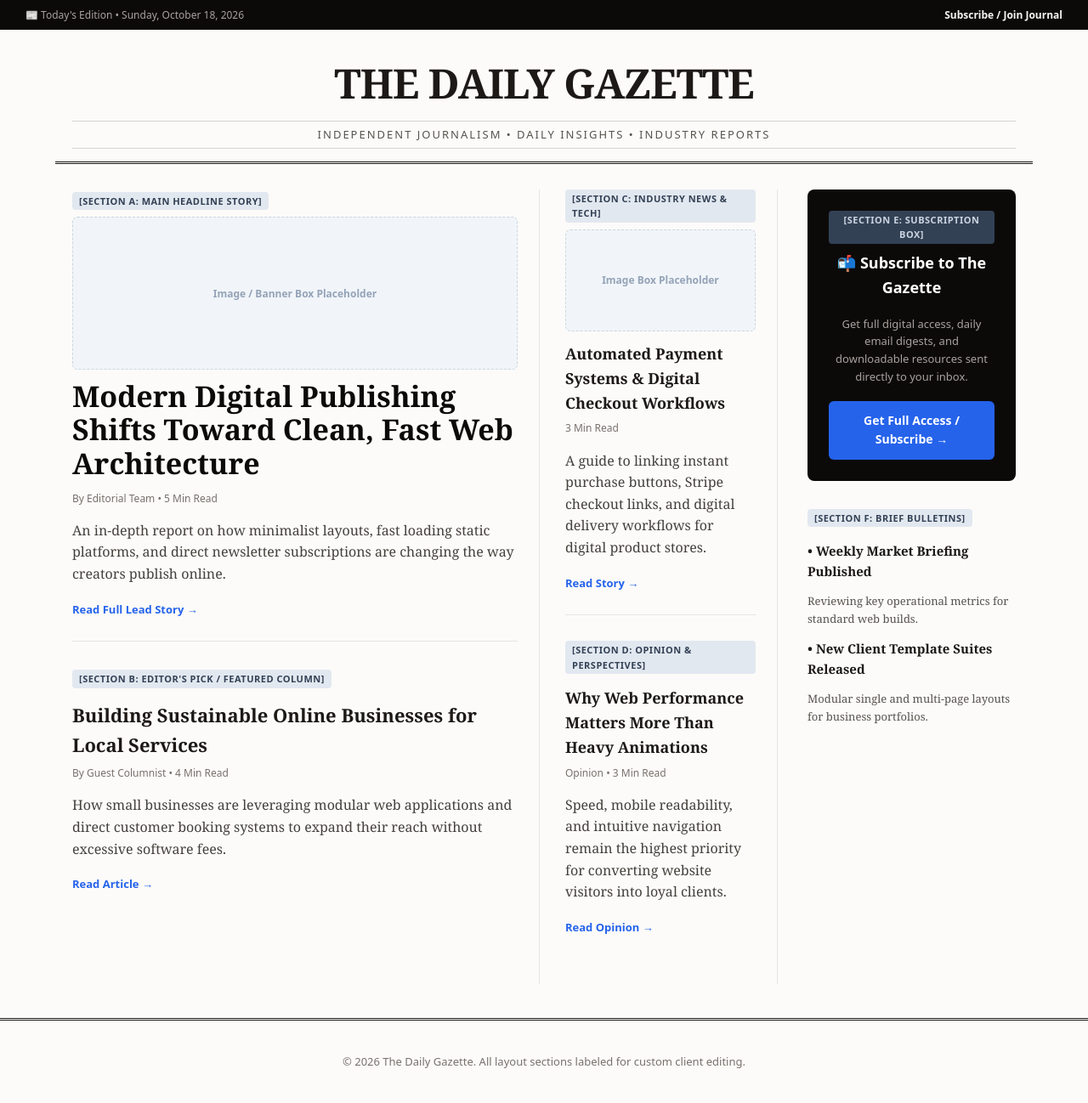
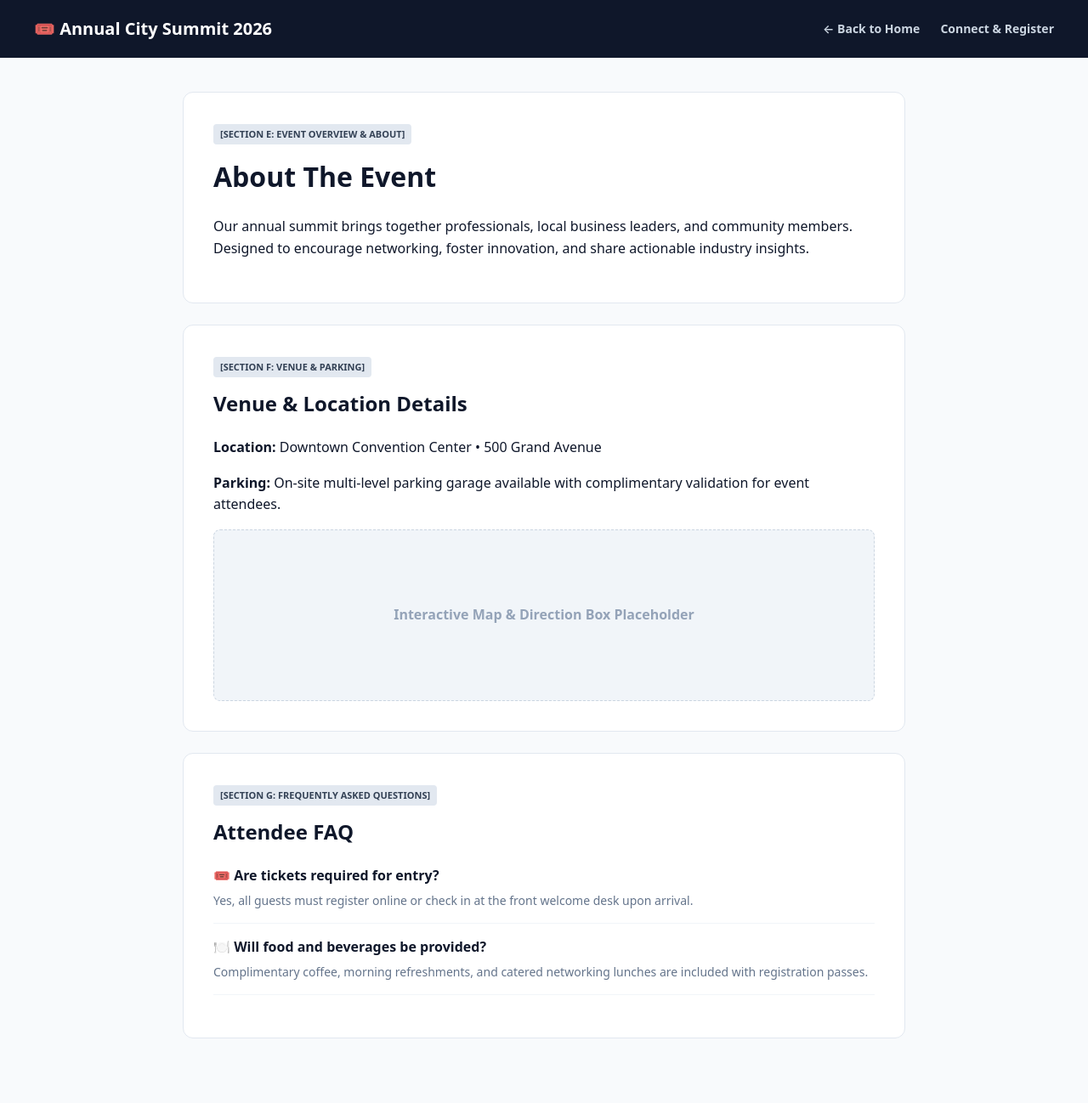
Before and after one commit to jessicamjaynes-bit/Personal-Blog_Site.Example, a plain HTML site: page index.html in a window 1280 px wide. Shown: the whole page at 85% size. After the commit the page ends 1262 px from the top, so only its background shows below. Drawn offline with Linux system fonts and the light colour scheme.

Commit message:
index.html

```diff
--- a/index.html
+++ b/index.html
@@ -3,150 +3,70 @@
 <head>
     <meta charset="UTF-8">
     <meta name="viewport" content="width=device-width, initial-scale=1.0">
-    <title>The Daily Gazette - Newspaper & Journal</title>
+    <title>Learn More - Event Information</title>
     <style>
-        * { box-sizing: border-box; }
-        body { font-family: Georgia, 'Times New Roman', serif; margin: 0; padding: 0; color: #1c1917; background-color: #fcfbf9; line-height: 1.6; }
+        body { font-family: system-ui, -apple-system, sans-serif; margin: 0; padding: 0; color: #0f172a; background-color: #f8fafc; line-height: 1.6; }
+        header { background: #0f172a; color: white; padding: 18px 40px; display: flex; justify-content: space-between; align-items: center; }
+        .event-brand { font-size: 20px; font-weight: 800; color: #ffffff; text-decoration: none; }
+        .nav-links a { text-decoration: none; color: #cbd5e1; font-weight: 600; font-size: 14px; margin-left: 20px; }
 
-        /* CLIENT HELPER BADGE FOR EASY CUSTOMIZATION */
-        .section-label { display: inline-block; background: #e2e8f0; color: #334155; font-family: system-ui, sans-serif; font-size: 11px; font-weight: 800; padding: 2px 8px; border-radius: 4px; text-transform: uppercase; letter-spacing: 0.5px; margin-bottom: 8px; }
+        .section-label { display: inline-block; background: #e2e8f0; color: #334155; font-size: 11px; font-weight: 800; padding: 3px 8px; border-radius: 4px; text-transform: uppercase; margin-bottom: 12px; }
 
-        /* HEADER & NEWSPAPER MASTHEAD */
-        .top-bar { background: #0c0a09; color: #a8a29e; font-family: system-ui, sans-serif; font-size: 12px; padding: 8px 30px; display: flex; justify-content: space-between; align-items: center; }
-        .top-bar a { color: #f5f5f4; text-decoration: none; font-weight: 600; }
+        .container { max-width: 850px; margin: 40px auto; padding: 0 20px; }
+        .card { background: #ffffff; border: 1px solid #e2e8f0; border-radius: 12px; padding: 35px; margin-bottom: 25px; }
+        h1, h2 { color: #0f172a; margin-top: 0; }
+        .map-box { height: 200px; background: #f1f5f9; border: 1px dashed #cbd5e1; border-radius: 8px; display: flex; align-items: center; justify-content: center; color: #94a3b8; font-weight: 600; margin-top: 15px; }
 
-        header { text-align: center; border-bottom: 3px double #1c1917; padding: 25px 20px 15px 20px; max-width: 1150px; margin: 0 auto; }
-        .masthead-title { font-size: 48px; font-weight: 900; letter-spacing: -1px; margin: 0; text-transform: uppercase; font-family: 'Playfair Display', Georgia, serif; }
-        .masthead-sub { font-family: system-ui, sans-serif; font-size: 13px; color: #57534e; text-transform: uppercase; letter-spacing: 2px; margin-top: 5px; border-top: 1px solid #d6d3d1; border-bottom: 1px solid #d6d3d1; padding: 5px 0; }
-
-        /* MAIN NEWSPAPER GRID */
-        .newspaper-container { max-width: 1150px; margin: 30px auto; padding: 0 20px; display: grid; grid-template-columns: 2.2fr 1fr 1fr; gap: 30px; }
-
-        /* SECTION CARDS & COLUMNS */
-        .main-column { border-right: 1px solid #e7e5e4; padding-right: 25px; }
-        .middle-column { border-right: 1px solid #e7e5e4; padding-right: 25px; }
-        .side-column { padding-left: 5px; }
-
-        .article-card { margin-bottom: 30px; padding-bottom: 25px; border-bottom: 1px solid #e7e5e4; }
-        .article-card:last-child { border-bottom: none; }
-
-        /* HEADLINE BANNER */
-        .hero-article h1 { font-size: 34px; margin: 8px 0 12px 0; line-height: 1.15; color: #0c0a09; }
-        .meta { font-family: system-ui, sans-serif; font-size: 12px; color: #78716c; margin-bottom: 12px; }
-        .excerpt { font-size: 16px; color: #44403c; margin-bottom: 15px; }
-        .read-more { font-family: system-ui, sans-serif; font-size: 13px; font-weight: bold; color: #2563eb; text-decoration: none; }
-
-        /* UNBRANDED MEDIA PLACEHOLDER */
-        .img-box { width: 100%; height: 180px; background: #f1f5f9; border: 1px dashed #cbd5e1; border-radius: 6px; display: flex; align-items: center; justify-content: center; font-family: system-ui, sans-serif; color: #94a3b8; font-size: 12px; font-weight: 600; margin-bottom: 12px; }
-
-        /* SUBSCRIPTION PROMO BOX */
-        .subscribe-widget { background: #0c0a09; color: #ffffff; padding: 25px; border-radius: 8px; font-family: system-ui, sans-serif; text-align: center; margin-bottom: 30px; }
-        .subscribe-widget h3 { margin-top: 0; font-size: 18px; color: #ffffff; }
-        .subscribe-widget p { font-size: 13px; color: #a8a29e; margin-bottom: 18px; }
-        .btn-subscribe { display: block; width: 100%; background: #2563eb; color: #ffffff; text-decoration: none; padding: 12px; font-weight: bold; border-radius: 6px; font-size: 14px; text-align: center; box-sizing: border-box; }
-
-        footer { border-top: 3px double #1c1917; text-align: center; padding: 25px; font-family: system-ui, sans-serif; font-size: 13px; color: #78716c; margin-top: 40px; }
-
-        @media (max-width: 900px) {
-            .newspaper-container { grid-template-columns: 1fr; }
-            .main-column, .middle-column { border-right: none; padding-right: 0; }
-        }
+        .faq-item { border-bottom: 1px solid #f1f5f9; padding-bottom: 15px; margin-bottom: 15px; }
+        .faq-item h3 { margin: 0 0 5px 0; font-size: 16px; }
+        .faq-item p { margin: 0; color: #64748b; font-size: 14px; }
     </style>
 </head>
 <body>
 
-    <!-- TOP BAR WITH SUBSCRIPTION LINK -->
-    <div class="top-bar">
-        <span>📰 Today's Edition • Sunday, October 18, 2026</span>
-        <div>
-            <a href="signup.html"> Subscribe / Join Journal</a>
+    <header>
+        <a href="index.html" class="event-brand">🎟️ Annual City Summit 2026</a>
+        <div class="nav-links">
+            <a href="index.html">← Back to Home</a>
+            <a href="connect.html">Connect & Register</a>
         </div>
-    </div>
-
-    <!-- NEWSPAPER MASTHEAD -->
-    <header>
-        <h1 class="masthead-title">The Daily Gazette</h1>
-        <div class="masthead-sub">Independent Journalism • Daily Insights • Industry Reports</div>
     </header>
 
-    <div class="newspaper-container">
+    <div class="container">
 
-        <!-- ====================================================
-             [SECTION 1: MAIN HEADLINE & FEATURED STORY]
-             ==================================================== -->
-        <div class="main-column">
-            <div class="article-card hero-article">
-                <span class="section-label">[SECTION A: MAIN HEADLINE STORY]</span>
-                <div class="img-box">Image / Banner Box Placeholder</div>
-                <h1>Modern Digital Publishing Shifts Toward Clean, Fast Web Architecture</h1>
-                <div class="meta">By Editorial Team • 5 Min Read</div>
-                <p class="excerpt">An in-depth report on how minimalist layouts, fast loading static platforms, and direct newsletter subscriptions are changing the way creators publish online.</p>
-                <a href="article.html" class="read-more">Read Full Lead Story →</a>
+        <!-- [SECTION E: EVENT DETAILS & ABOUT] -->
+        <div class="card">
+            <span class="section-label">[SECTION E: EVENT OVERVIEW & ABOUT]</span>
+            <h1>About The Event</h1>
+            <p>Our annual summit brings together professionals, local business leaders, and community members. Designed to encourage networking, foster innovation, and share actionable industry insights.</p>
+        </div>
+
+        <!-- [SECTION F: VENUE & LOCATION] -->
+        <div class="card">
+            <span class="section-label">[SECTION F: VENUE & PARKING]</span>
+            <h2>Venue & Location Details</h2>
+            <p><strong>Location:</strong> Downtown Convention Center • 500 Grand Avenue</p>
+            <p><strong>Parking:</strong> On-site multi-level parking garage available with complimentary validation for event attendees.</p>
+            <div class="map-box">Interactive Map & Direction Box Placeholder</div>
+        </div>
+
+        <!-- [SECTION G: FAQ] -->
+        <div class="card">
+            <span class="section-label">[SECTION G: FREQUENTLY ASKED QUESTIONS]</span>
+            <h2>Attendee FAQ</h2>
+
+            <div class="faq-item">
+                <h3>🎟️ Are tickets required for entry?</h3>
+                <p>Yes, all guests must register online or check in at the front welcome desk upon arrival.</p>
             </div>
 
-            <div class="article-card">
-                <span class="section-label">[SECTION B: EDITOR'S PICK / FEATURED COLUMN]</span>
-                <h2 style="font-size: 22px; margin: 6px 0;">Building Sustainable Online Businesses for Local Services</h2>
-                <div class="meta">By Guest Columnist • 4 Min Read</div>
-                <p class="excerpt">How small businesses are leveraging modular web applications and direct customer booking systems to expand their reach without excessive software fees.</p>
-                <a href="article.html" class="read-more">Read Article →</a>
+            <div class="faq-item">
+                <h3>🍽️ Will food and beverages be provided?</h3>
+                <p>Complimentary coffee, morning refreshments, and catered networking lunches are included with registration passes.</p>
             </div>
-        </div>
-
-
-        <!-- ====================================================
-             [SECTION 2: SECONDARY STORIES & OPINION]
-             ==================================================== -->
-        <div class="middle-column">
-            <div class="article-card">
-                <span class="section-label">[SECTION C: INDUSTRY NEWS & TECH]</span>
-                <div class="img-box" style="height: 120px;">Image Box Placeholder</div>
-                <h3 style="font-size: 18px; margin: 6px 0;">Automated Payment Systems & Digital Checkout Workflows</h3>
-                <div class="meta">3 Min Read</div>
-                <p class="excerpt">A guide to linking instant purchase buttons, Stripe checkout links, and digital delivery workflows for digital product stores.</p>
-                <a href="article.html" class="read-more">Read Story →</a>
-            </div>
-
-            <div class="article-card">
-                <span class="section-label">[SECTION D: OPINION & PERSPECTIVES]</span>
-                <h3 style="font-size: 18px; margin: 6px 0;">Why Web Performance Matters More Than Heavy Animations</h3>
-                <div class="meta">Opinion • 3 Min Read</div>
-                <p class="excerpt">Speed, mobile readability, and intuitive navigation remain the highest priority for converting website visitors into loyal clients.</p>
-                <a href="article.html" class="read-more">Read Opinion →</a>
-            </div>
-        </div>
-
-
-        <!-- ====================================================
-             [SECTION 3: SUBSCRIPTION CTA & QUICK TRENDS]
-             ==================================================== -->
-        <div class="side-column">
-
-            <!-- [SECTION E: SUBSCRIPTION WIDGET] -->
-            <div class="subscribe-widget">
-                <span class="section-label" style="background:#334155; color:#cbd5e1;">[SECTION E: SUBSCRIPTION BOX]</span>
-                <h3>📬 Subscribe to The Gazette</h3>
-                <p>Get full digital access, daily email digests, and downloadable resources sent directly to your inbox.</p>
-                <a href="signup.html" class="btn-subscribe">Get Full Access / Subscribe →</a>
-            </div>
-
-            <!-- [SECTION F: TRENDING BULLETINS] -->
-            <div class="article-card">
-                <span class="section-label">[SECTION F: BRIEF BULLETINS]</span>
-                <h4 style="font-size: 15px; margin: 8px 0 4px 0;">• Weekly Market Briefing Published</h4>
-                <p style="font-size: 13px; color: #57534e; margin-bottom: 12px;">Reviewing key operational metrics for standard web builds.</p>
-
-                <h4 style="font-size: 15px; margin: 8px 0 4px 0;">• New Client Template Suites Released</h4>
-                <p style="font-size: 13px; color: #57534e;">Modular single and multi-page layouts for business portfolios.</p>
-            </div>
-
         </div>
 
     </div>
 
-    <footer>
-        <p>© 2026 The Daily Gazette. All layout sections labeled for custom client editing.</p>
-    </footer>
-
 </body>
 </html>
```
